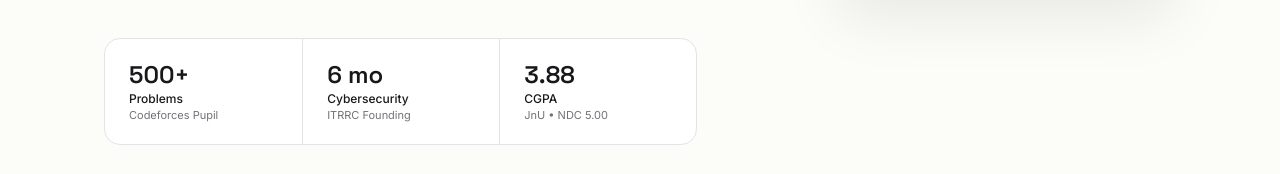
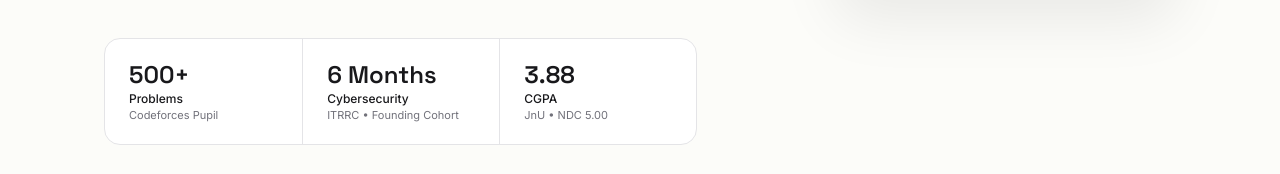
Before and after one commit to Tertho1/site, a React (Vite) app: page / in a window 1280 px wide. Shown: the part 550-724 px from the top of the page. Built offline with nearby package versions, Linux system fonts and the light colour scheme.

Commit message:
fix: 6 mo -> 6 Months (typo, expand for clarity)

```diff
--- a/src/App.jsx
+++ b/src/App.jsx
@@ -297,7 +297,7 @@ export default function App(){
             <div className="mt-8 sm:mt-10 grid grid-cols-3 divide-x divide-zinc-200 dark:divide-zinc-800 border border-zinc-200 dark:border-zinc-800 rounded-2xl overflow-hidden bg-white dark:bg-zinc-900">
               {[
                 {k:'500+', v:'Problems', sub:'Codeforces Pupil'},
-                {k:'6 mo', v:'Cybersecurity', sub:'ITRRC Founding'},
+                {k:'6 Months', v:'Cybersecurity', sub:'ITRRC • Founding Cohort'},
                 {k:'3.88', v:'CGPA', sub:'JnU • NDC 5.00'},
               ].map(s=>(
                 <div key={s.k} className="px-3 sm:px-6 py-4 sm:py-5 min-w-0">
```
